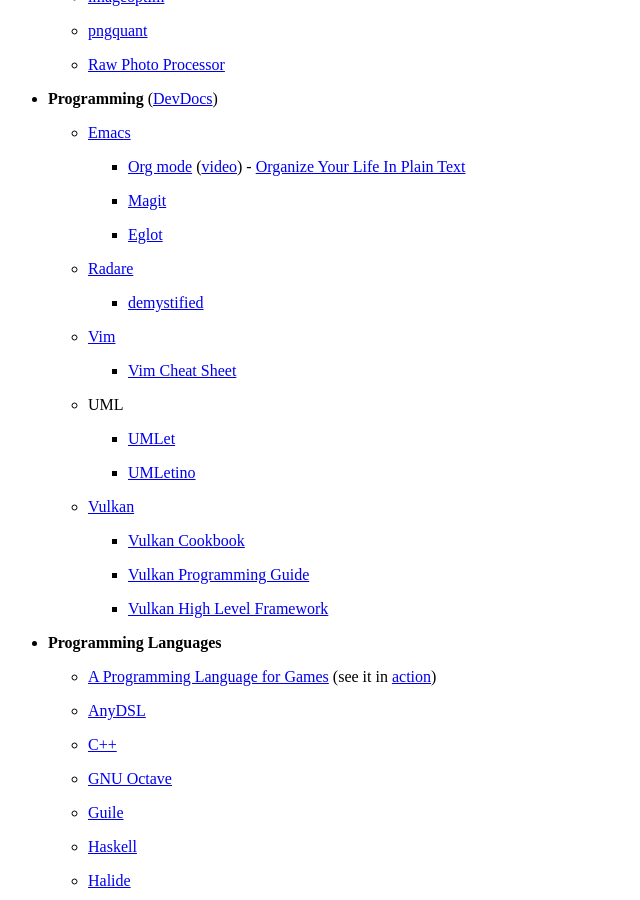
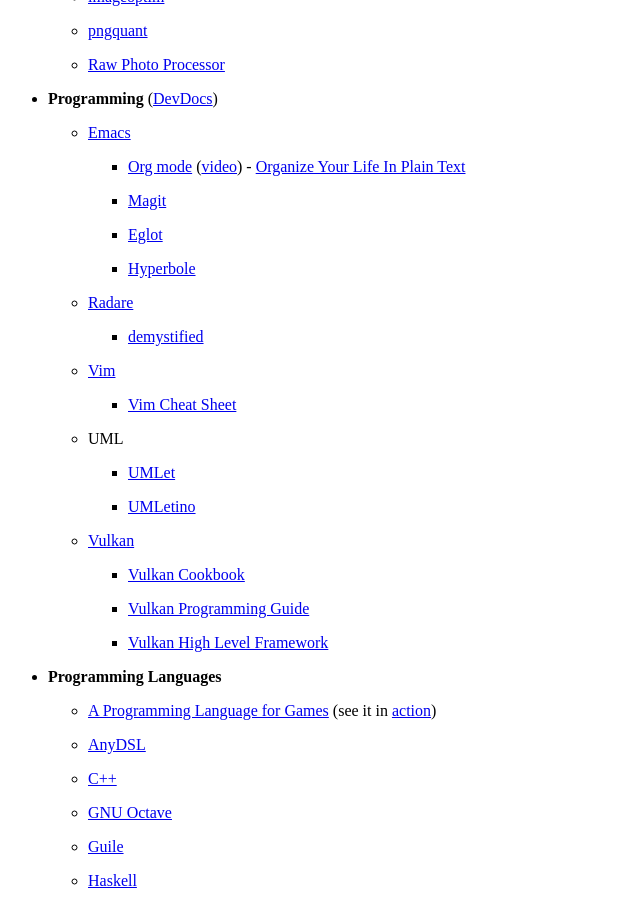
Before and after one commit to wahn/jan_walter_org, a Jekyll site: the page built from links/index.md, in a window 1280 px wide and 900 px high, scrolled down 3763 px. Shown: the whole window, without its empty margins (0-640 px from the left). Built offline with Jekyll 4.4.1, drawn with Linux system fonts in a browser that asks for light colours; Markdown is read by kramdown in place of the engine named in the settings.

Commit message:
Link to Emacs' Hyperbole.

```diff
--- a/links/index.md
+++ b/links/index.md
@@ -248,6 +248,8 @@
         + [Magit](https://magit.vc)
 
         + [Eglot](https://github.com/joaotavora/eglot)
+
+        + [Hyperbole](https://www.gnu.org/software/hyperbole)
 
     - [Radare](https://radare.org/r)
 
```
